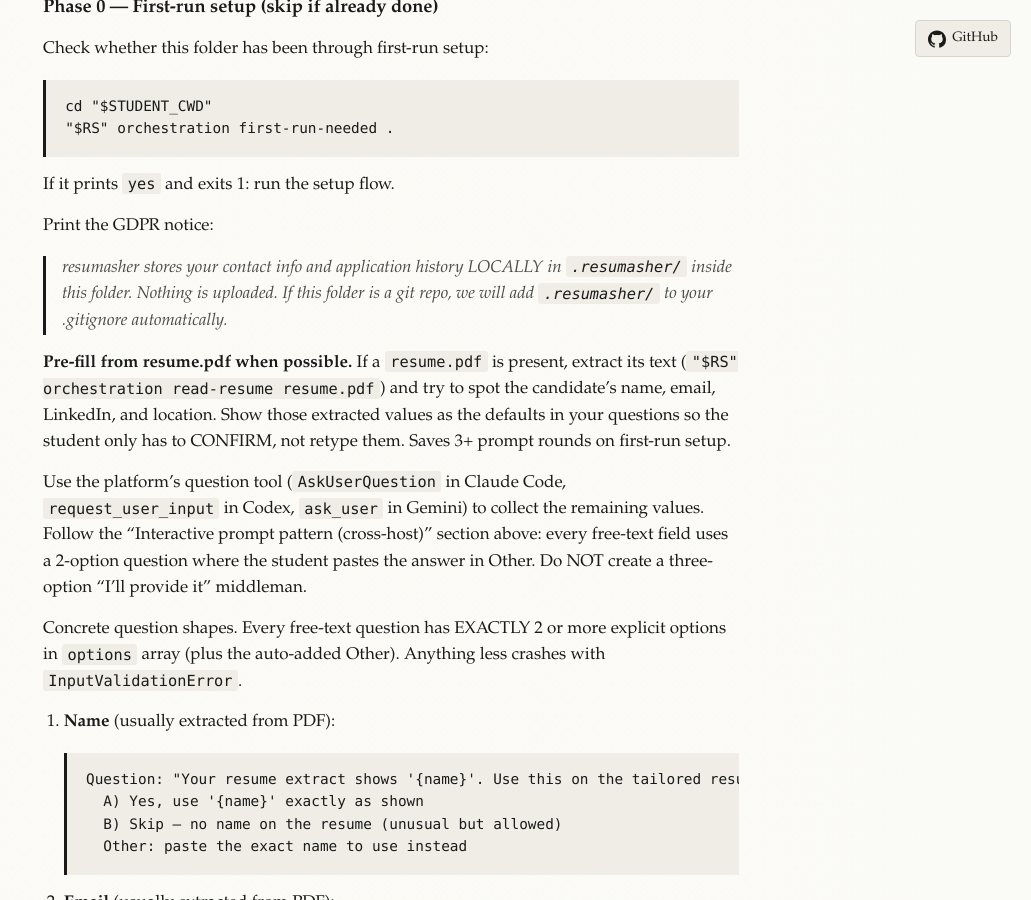
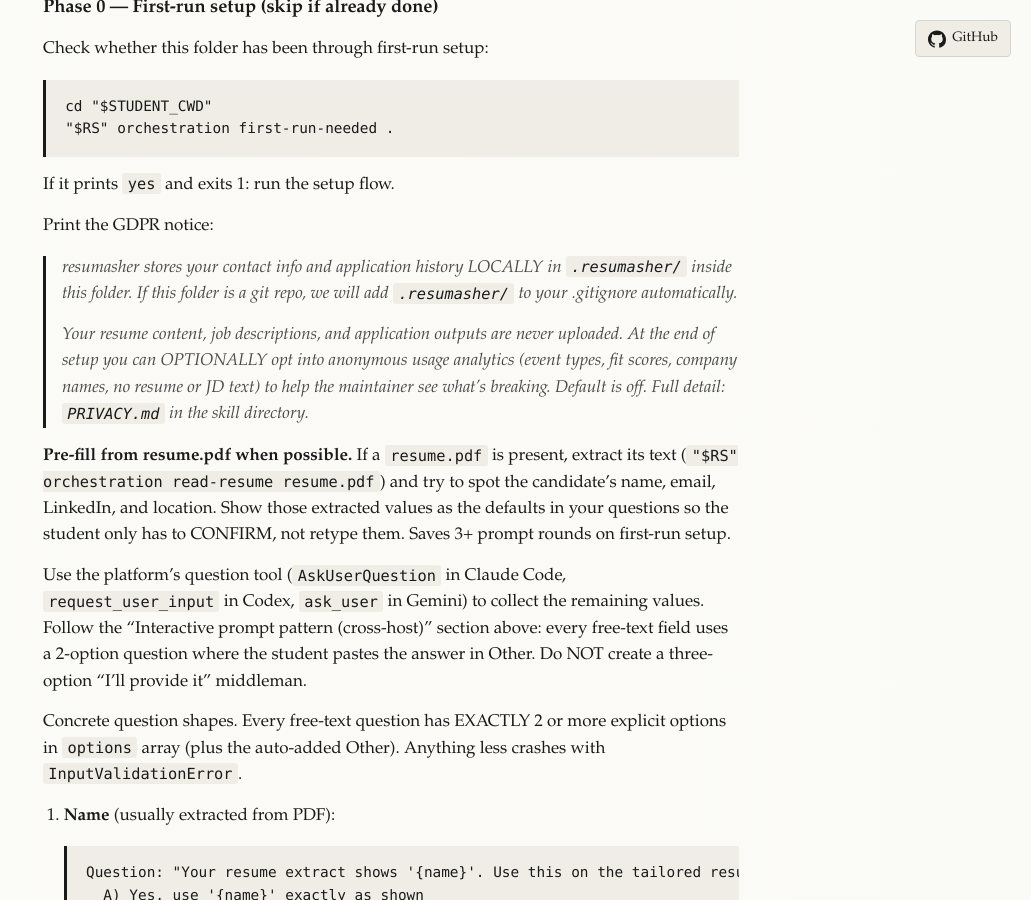
Before and after one commit to earino/resumasher, a Jekyll site: the page built from SKILL.md, in a window 1280 px wide and 900 px high, scrolled down 6940 px. Shown: the whole window, without its empty margins (249-1280 px from the left). Built offline with Jekyll 4.4.1, drawn with Linux system fonts in a browser that asks for light colours; our own code applies the rules of GitHub Pages for plain Markdown files.

Commit message:
docs: fix stale "Nothing is uploaded" claim in first-run GDPR notice
Three copies of the v0.1 GDPR notice still said "Nothing is uploaded" —
true before analytics existed, no longer categorically true once students
can opt into community/anonymous tiers. Under GDPR that reads as a false
statement of fact, which is worse than awkward.

Updated:
  - scripts/orchestration.py GDPR_NOTE constant (the one the skill prints
    verbatim during first-run setup)
  - SKILL.md Phase 0 prose block that mirrors GDPR_NOTE as documentation
    for the orchestrator
  - README.md first-run-setup section

New copy still leads with the "your local files stay local" promise (true)
but clarifies what IS still never uploaded (resume content, JD text,
application outputs) and points at PRIVACY.md for the analytics opt-in
detail. Makes the default-off nature of analytics explicit up front.

Co-Authored-By: Claude Opus 4.7 (1M context) <noreply@anthropic.com>

```diff
--- a/SKILL.md
+++ b/SKILL.md
@@ -241,8 +241,14 @@ If it prints `yes` and exits 1: run the setup flow.
 Print the GDPR notice:
 
 > resumasher stores your contact info and application history LOCALLY in
-> `.resumasher/` inside this folder. Nothing is uploaded. If this folder is a
-> git repo, we will add `.resumasher/` to your .gitignore automatically.
+> `.resumasher/` inside this folder. If this folder is a git repo, we will
+> add `.resumasher/` to your .gitignore automatically.
+>
+> Your resume content, job descriptions, and application outputs are never
+> uploaded. At the end of setup you can OPTIONALLY opt into anonymous usage
+> analytics (event types, fit scores, company names, no resume or JD text)
+> to help the maintainer see what's breaking. Default is off. Full detail:
+> `PRIVACY.md` in the skill directory.
 
 **Pre-fill from resume.pdf when possible.** If a `resume.pdf` is present, extract its text (`"$RS" orchestration read-resume resume.pdf`) and try to spot the candidate's name, email, LinkedIn, and location. Show those extracted values as the defaults in your questions so the student only has to CONFIRM, not retype them. Saves 3+ prompt rounds on first-run setup.
 
```
Also changed, not shown: README.md (+1 -1 lines), scripts/orchestration.py (+8 -2 lines).
